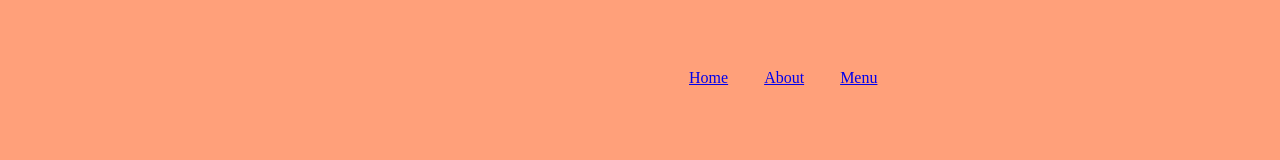
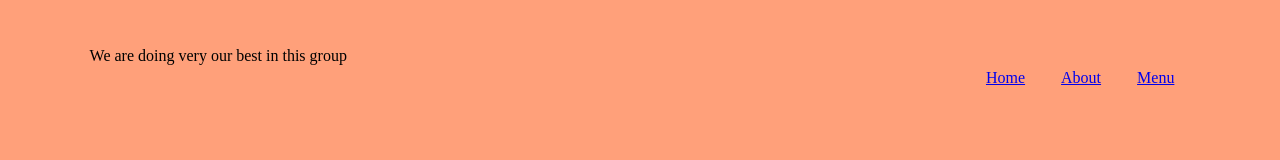
Before and after one commit to ShabriT/Team-8, a plain HTML site: page index.html in a window 1280 px wide. Drawn offline with Linux system fonts and the light colour scheme.

Commit message:
edited the HTML

```diff
--- a/index.html
+++ b/index.html
@@ -10,6 +10,7 @@
 <body>
     <header class="head" >
         <div class="navbar">
+            <p>We are doing very our best in this group</p>
             <ul>
                 <li> <a href="#">Home</a></li>
                 <li> <a href="#">About</a></li>
```
